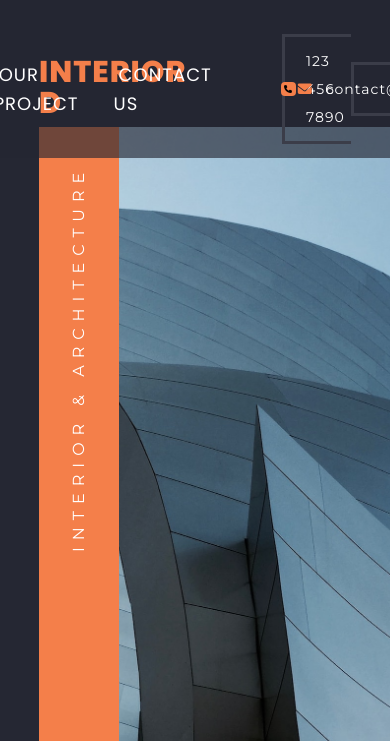
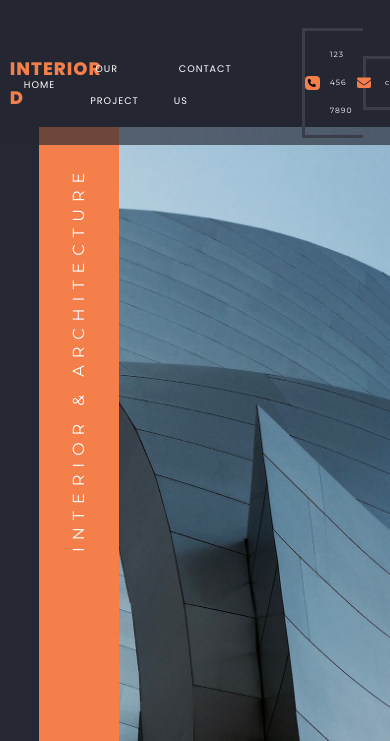
Before and after one commit to RadojkoR/InteriorDesign, a plain HTML site: page index.html in a window 390 px wide. Shown: the top 741 px of the page. Drawn offline with Linux system fonts and the light colour scheme.

```diff
--- a/index.html
+++ b/index.html
@@ -78,7 +78,7 @@
     </header>
 
     <!-- WELCOME SECTION -->
-    <section class="welcome">
+    <section class="welcome" id="mainContent">
         <div class="wrapper">
             <div class="welcomeContainer">
                 <div class="welcomeImgContainer">
--- a/styles/sass/partials/_contactUs.scss
+++ b/styles/sass/partials/_contactUs.scss
@@ -54,11 +54,10 @@
 
                 &:hover,
                 &:focus {
-                            color: variables.$primaryTxtColor;
-                            background-color: variables.$primaryBg;
+                    color: variables.$primaryTxtColor;
+                    background-color: variables.$primaryBg;
                 }
             }
-
         }
     }
 }
--- /dev/null
+++ b/styles/sass/partials/_mediaQ1080px.scss
@@ -0,0 +1,34 @@
+@use "./variables";
+
+@media (max-width: 1080px) {
+    .wrapper {
+        width: 90%;
+    }
+
+    // ******************************* HOME PAGE
+    // NAV SECTION
+
+    .logo {
+        a {
+            font-size: 1rem;
+    }
+}
+
+    .flexNav {
+        li {
+            a {
+                font-size: 0.6rem;
+            }
+         }
+    }
+    .contactNav {
+        font-size: 0.4rem;
+        li {
+            &:first-child {
+                border-right: none;
+            }
+        }
+    }
+
+
+}
--- /dev/null
+++ b/styles/sass/partials/_mediaQ1275px.scss
@@ -0,0 +1,33 @@
+@use "./variables";
+
+@media (max-width: 1275px) {
+    .wrapper {
+        width: 85%;
+    }
+// ******************************* HOME PAGE
+    // NAV SECTION
+
+    .logo {
+        a {
+            font-size: 1.2rem;
+    }
+}
+
+    .flexNav {
+        li {
+            a {
+                font-size: 0.7rem;
+            }
+         }
+    }
+    .contactNav {
+        font-size: 0.5rem;
+        li {
+            &:first-child {
+                border-right: none;
+            }
+        }
+    }
+
+
+}
--- /dev/null
+++ b/styles/sass/partials/_mediaQ1380.scss
@@ -0,0 +1,25 @@
+@use "./variables";
+
+
+// 1380px and under
+@media (max-width: 1380px) {
+
+    // NAV SECTION
+    .flexNav {
+        li {
+            a {
+                font-size: 0.7rem;
+            }
+         }
+    }
+    .contactNav {
+        font-size: 0.6rem;
+        li {
+            &:first-child {
+                border-right: none;
+            }
+        }
+    }
+
+
+}
--- /dev/null
+++ b/styles/sass/partials/_mediaQ900px.scss
@@ -0,0 +1,34 @@
+@use "./variables";
+
+@media (max-width: 900px) {
+    .wrapper {
+        width: 95%;
+    }
+
+    // ******************************* HOME PAGE
+    // NAV SECTION
+
+    .logo {
+        a {
+            font-size: 0.9rem;
+    }
+}
+
+    .flexNav {
+        li {
+            a {
+                font-size: 0.48rem;
+            }
+         }
+    }
+    .contactNav {
+        font-size: 0.38rem;
+        li {
+            &:first-child {
+                border-right: none;
+            }
+        }
+    }
+
+
+}
--- a/styles/sass/partials/_nav.scss
+++ b/styles/sass/partials/_nav.scss
@@ -16,7 +16,7 @@
 }
 
 .logo {
-    width: 25%;
+    width: 18%;
     a {
         color: variables.$primaryColor;
         text-transform: uppercase;
@@ -27,7 +27,7 @@
 }
 
 .flexNav {
-    width: 40%;
+    width: 50%;
     display: flex;
     justify-content: flex-end;
     align-items: center;
@@ -35,7 +35,7 @@
         margin-right: 30px;
         a {
             padding: 5px;
-            font-size: 0.9rem;
+            font-size: 0.8rem;
             color: variables.$navTxtColor;
             text-transform: uppercase;
             font-family: 'Poppins', sans-serif;
@@ -44,7 +44,7 @@
 }
 
 .contactNav {
-    width: 35%;
+    width: 40%;
     display: flex;
     align-items: center;
     font-size: 0.7rem;
--- a/styles/sass/partials/_welcome.scss
+++ b/styles/sass/partials/_welcome.scss
@@ -11,11 +11,12 @@
         position: relative;
         .welcomeImgOne {
             width: 65%;
+            height: 700px;
             z-index: -10;
         }
         .welcomeImgTwo {
             width: 50%;
-            height: 300px;
+            height: 400px;
             position: absolute;
             bottom: 0;
             right: 20%;
--- a/styles/sass/styles.scss
+++ b/styles/sass/styles.scss
@@ -11,3 +11,7 @@
 @use "./partials/recentProjects";
 @use "./partials/ourProjects";
 @use "./partials/contactUs";
+@use "./partials/mediaQ1380";
+@use "./partials/mediaQ1275px";
+@use "./partials/mediaQ1080px";
+@use "./partials/mediaQ900px";
```
Also changed, not shown: contactUs.html (+1 -1 lines), styles/styles.css.
